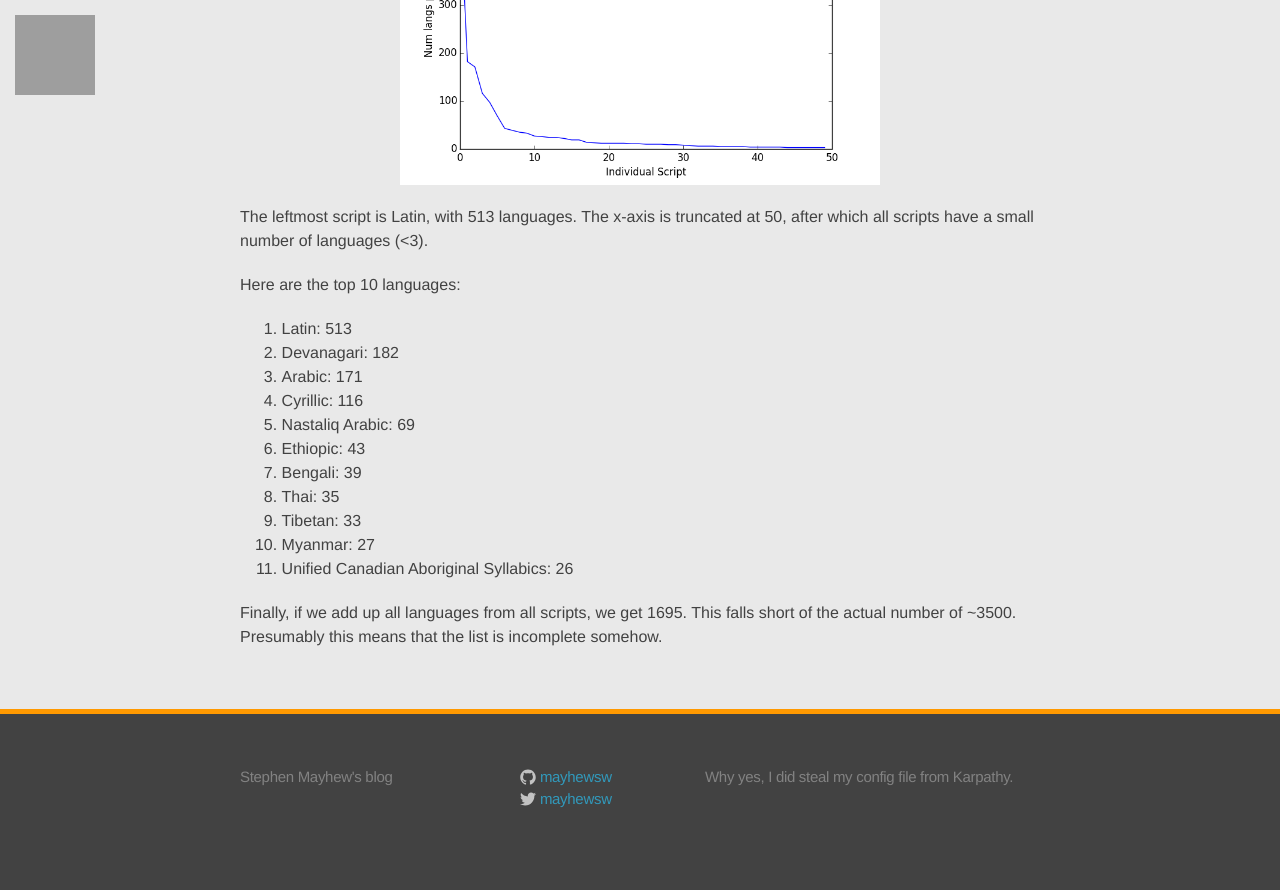
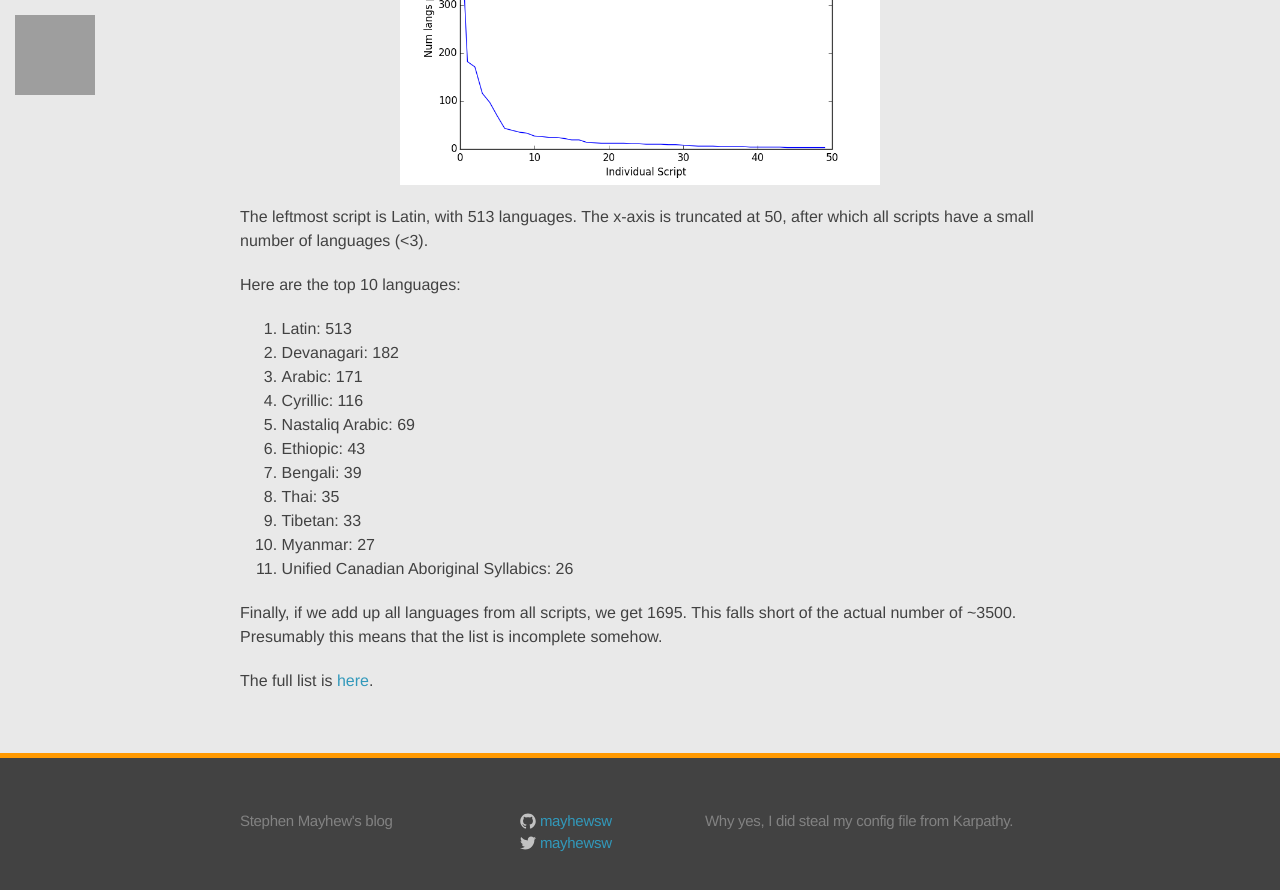
Before and after one commit to mayhewsw/mayhewsw.github.io, a Jekyll site: the page built from _posts/2016-02-18-how-many-languages-per-script.md, in a window 1280 px wide and 900 px high, scrolled down 1149 px. Shown: the top 890 px of the window. Built offline with Jekyll 4.4.1, drawn with Linux system fonts in a browser that asks for light colours; comment, search, counter and statistics services are not loaded; before the commit the page ends 2005 px from its top, so only the background shows below that; grey boxes are pictures that could not be loaded.

Commit message:
Small edit.

```diff
--- a/_posts/2016-02-18-how-many-languages-per-script.md
+++ b/_posts/2016-02-18-how-many-languages-per-script.md
@@ -46,3 +46,5 @@ Here are the top 10 languages:
 
 Finally, if we add up all languages from all scripts, we get 1695. This falls short of the actual number
 of ~3500. Presumably this means that the list is incomplete somehow.
+
+The full list is [here](https://gist.github.com/mayhewsw/1600aeade3693db38195#file-scriptdists-txt).
```
